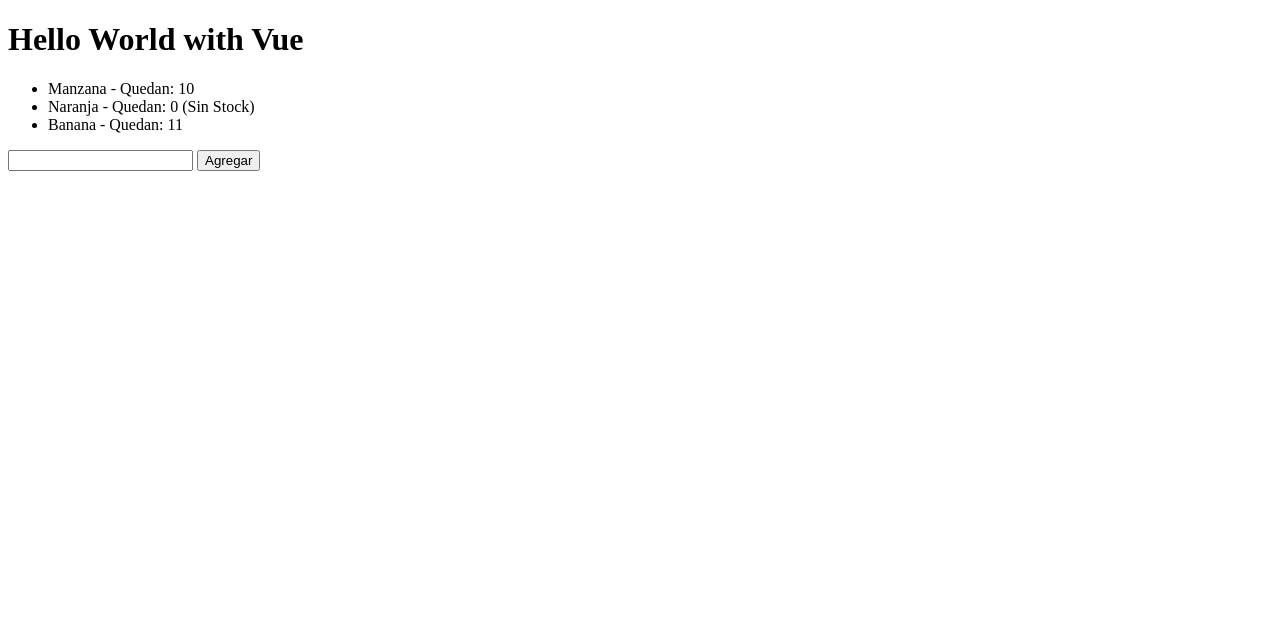
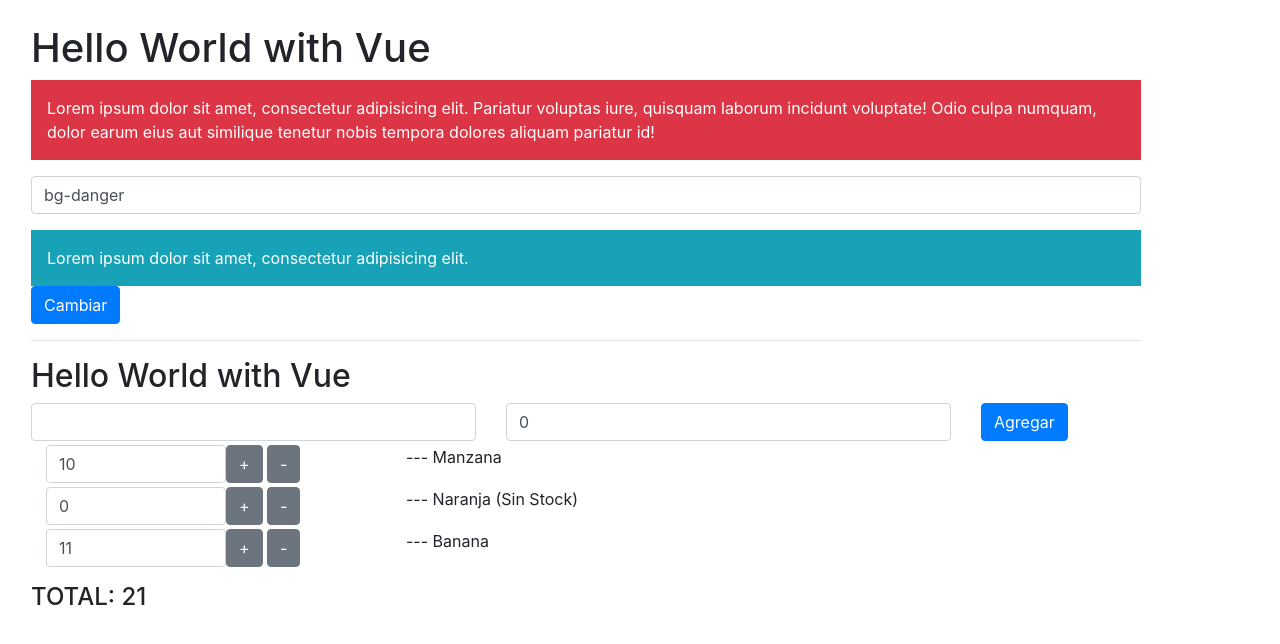
Before and after one commit to NicoAntonelli/Experiments-and-Jupyter-Notebooks, a plain HTML site: page Vue Practice/home.html in a window 1280 px wide. Drawn offline with nearby package versions, Linux system fonts and the light colour scheme.

Commit message:
Finished Vue's class 01 to 03, Added Bootstrap

```diff
--- a/Vue Practice/home.html
+++ b/Vue Practice/home.html
@@ -5,21 +5,47 @@
     <meta name="viewport" content="width=device-width, initial-scale=1.0">
     <meta http-equiv="X-UA-Compatible" content="ie=edge">
 
+    <!-- Bootstrap CSS -->
+    <link rel="stylesheet" href="https://stackpath.bootstrapcdn.com/bootstrap/4.3.1/css/bootstrap.min.css" integrity="sha384-ggOyR0iXCbMQv3Xipma34MD+dH/1fQ784/j6cY/iJTQUOhcWr7x9JvoRxT2MZw1T" crossorigin="anonymous">
     <link rel="stylesheet" href="style.css">
     <title>Nico-Vue</title>
 </head>
 <body>
-    <div id="app">
+    <div id="app" class="container m-3 mt-4">
         <h1>{{titulo}}</h1>
-        <ul>
-            <li v-for="fruta of frutas">
-                {{fruta.nombre}} - Quedan: {{fruta.cantidad}}
-                <span v-if="fruta.cantidad == 0">(Sin Stock)</span>
+        <!-- <div class="text-white bg-danger p-3"></div> -->
+        <div class="text-white" :class="['p-3', fondo]">
+            Lorem ipsum dolor sit amet, consectetur adipisicing elit. Pariatur voluptas iure, quisquam laborum incidunt voluptate! Odio culpa numquam, dolor earum eius aut similique tenetur nobis tempora dolores aliquam pariatur id!
+        </div>
+        <input type="text" class="form-control my-3" v-model="fondo">
+        <div class="text-white p-3" :class="{'bg-info' : color, 'bg-success' : !color}">
+            Lorem ipsum dolor sit amet, consectetur adipisicing elit.
+        </div>
+        <button class="btn btn-primary" @click="color = !color">Cambiar</button>
+        <hr>
+        <h2>{{titulo}}</h2>
+        <div class="row">
+            <div class="col-5"><input type="text" class="form-control" v-model="nuevaFrutaNombre" @keyup.enter="agregarFruta"></div>
+            <div class="col-5"><input type="number" class="col-sm form-control" v-model.number="nuevaFrutaCantidad" @keyup.enter="agregarFruta"></div>
+            <!-- <button v-on:click="agregarFruta">Agregar</button> -->
+            <div class="col-2"><button class="btn btn-primary" @click="agregarFruta">Agregar</button></div>
+        </div>
+        <ul class="container">
+            <li class="row no-gutters my-1" v-for="fruta of frutas">
+                <div class="col-2">
+                    <input type="number" class="form-control" v-model.number="fruta.cantidad">
+                </div>
+                <div class="col-2">
+                    <button class="btn btn-secondary" @click="fruta.cantidad++">+</button>
+                    <button class="btn btn-secondary" @click="fruta.cantidad--">-</button>
+                </div>
+                <div class="col-6">
+                    --- {{fruta.nombre}}
+                    <span v-if="fruta.cantidad == 0">(Sin Stock)</span>
+                </div>
             </li>
         </ul>
-        <input type="text" v-model="nuevaFruta">
-        <!-- <button v-on:click="agregarFruta">Agregar</button> -->
-        <button @click="agregarFruta">Agregar</button>
+        <h4>TOTAL: {{sumarFrutas}}</h4>
     </div>
 
     <script src="https://cdn.jsdelivr.net/npm/vue/dist/vue.js"></script>
--- a/Vue Practice/main.js
+++ b/Vue Practice/main.js
@@ -2,18 +2,36 @@ const app = new Vue({
     el: '#app',
     data: {
         titulo: "Hello World with Vue",
+        fondo: "bg-danger",
+        color: true,
         frutas: [
             {nombre: 'Manzana', cantidad: 10},
             {nombre: 'Naranja', cantidad: 0},
             {nombre: 'Banana', cantidad: 11}
         ],
-        nuevaFruta: ""
+        nuevaFrutaNombre: "",
+        nuevaFrutaCantidad: 0,
+        total: 0,
     },
     methods: {
         // agregarFruta: function(){
-        agregarFruta () {
-            this.frutas.push({nombre: this.nuevaFruta, cantidad: 0});
+        agregarFruta() {
+            this.frutas.push({
+                nombre: this.nuevaFrutaNombre,
+                cantidad: this.nuevaFrutaCantidad
+            });
             console.log("Elemento Agregado");
+            this.nuevaFrutaNombre = "";
+            this.nuevaFrutaCantidad = 0;
+        }
+    },
+    computed: {
+        sumarFrutas() {
+            this.total = 0;
+            for(fruta of this.frutas) {
+                this.total += fruta.cantidad;
+            }
+            return this.total;
         }
     }
 });
--- a/Vue Practice/style.css
+++ b/Vue Practice/style.css
@@ -1 +1,3 @@
 /* STYLES */
+
+ul { list-style: none; }
```
